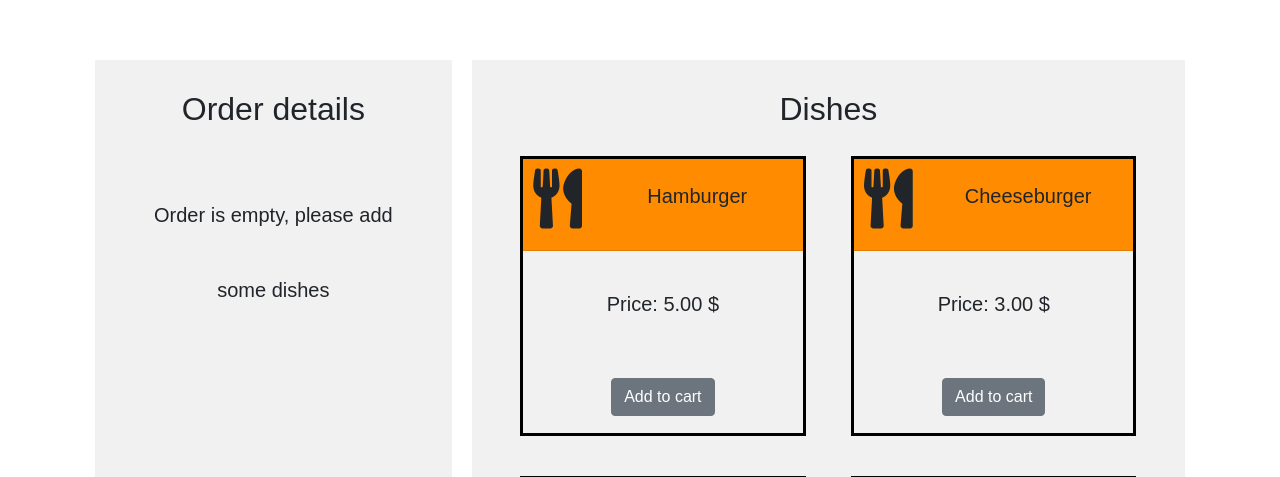
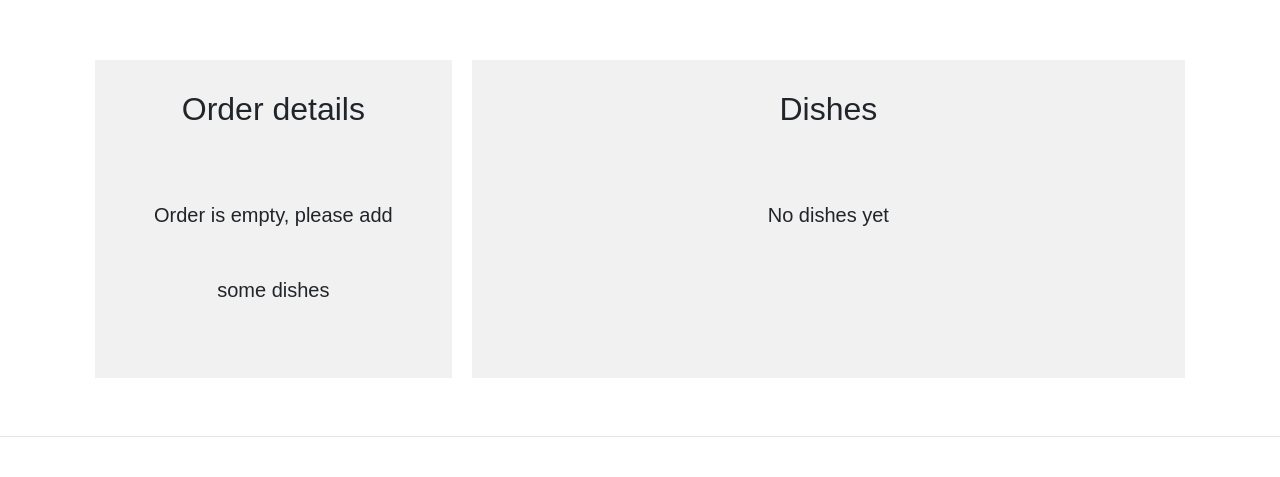
Before and after one commit to amirAkhmetzhanov94/fastfood, a Django app: page / in a window 1280 px wide. Shown: the part 94-571 px from the top of the page. Run offline with Django 3.2, Linux system fonts and the light colour scheme; data comes from the database, SQL or seed files in the repository; some libraries are stand-ins or nearby versions.

Commit message:
HW-52 Теперь блюда не выводятся, если статус 'activated = False'. В случае отсутствия блюд - выводится сообщение 'No dishes yet'.

```diff
--- a/source/webapp/static/css/main.css
+++ b/source/webapp/static/css/main.css
@@ -29,6 +29,10 @@ div.order_details{
 }
 div.dishes{
     width: 100%;
+}
+
+div.no_dishes{
+    margin-top: 50px;
 }
 
 h2.orders_title, h2.dishes_title{
--- a/source/webapp/templates/index.html
+++ b/source/webapp/templates/index.html
@@ -1,4 +1,5 @@
 {% extends "base.html" %}
+{% load static %}
 
 {% block title %}Main page{% endblock %}
 
@@ -45,6 +46,10 @@
           <button class="btn btn-secondary" name="dish_id" value="{{ dish.id }}">Add to cart</button>
         </form>
     </div>
+      {% empty %}
+          <div class="no_dishes">
+            <p>No dishes yet</p>
+          </div>
     {% endfor %}
   </div>
 </div>
--- a/source/webapp/views.py
+++ b/source/webapp/views.py
@@ -10,11 +10,11 @@ class Index(View):
     template_name = 'index.html'
 
     def get(self, request, *args, **kwargs):
-        dishes = Dish.objects.all()
+        dishes = Dish.objects.filter(activated=True)
         return render(request, self.template_name, {"dishes": dishes})
 
     def post(self, request, *args, **kwargs):
-        dishes = Dish.objects.all()
+        dishes = Dish.objects.filter(activated=True)
         order = Order.objects.create()
         dish_id = get_object_or_404(Dish, id=request.POST["dish_id"])
         order.dishes.add(dish_id)
@@ -27,7 +27,7 @@ class OrdersMainPage(View):
     template_name = "index.html"
 
     def post(self, request, *args, **kwargs):
-        dishes = Dish.objects.all()
+        dishes = Dish.objects.filter(activated=True)
         order_id = kwargs["pk"]
         order = Order.objects.get(id=order_id)
         dish = None
```
